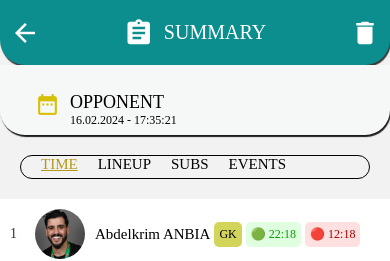
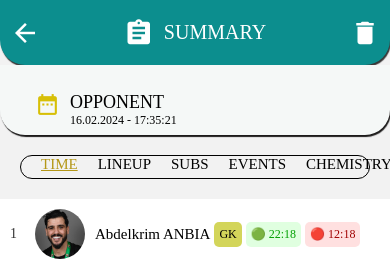
Before and after one commit to YahyaNamir/Salle_Summary, a React Native app: screen / in a window 390 px wide. Shown: the top 261 px of the page. Built offline with nearby package versions, Linux system fonts and the light colour scheme.

Commit message:
CHEMISTRY

```diff
--- a/AppNavigator.js
+++ b/AppNavigator.js
@@ -19,7 +19,7 @@ const TabNavigator = () => (
     <Tab.Screen name="LINEUP" component={LineupScreen} />
     <Tab.Screen name="SUBS" component={SubsScreen} />
     <Tab.Screen name="EVENTS" component={EventsScreen} />
-    {/* <Tab.Screen name="CHEMISTRY" component={ChemistryScreen} /> */}
+    <Tab.Screen name="CHEMISTRY" component={ChemistryScreen} />
   </Tab.Navigator>
 );
 
```
